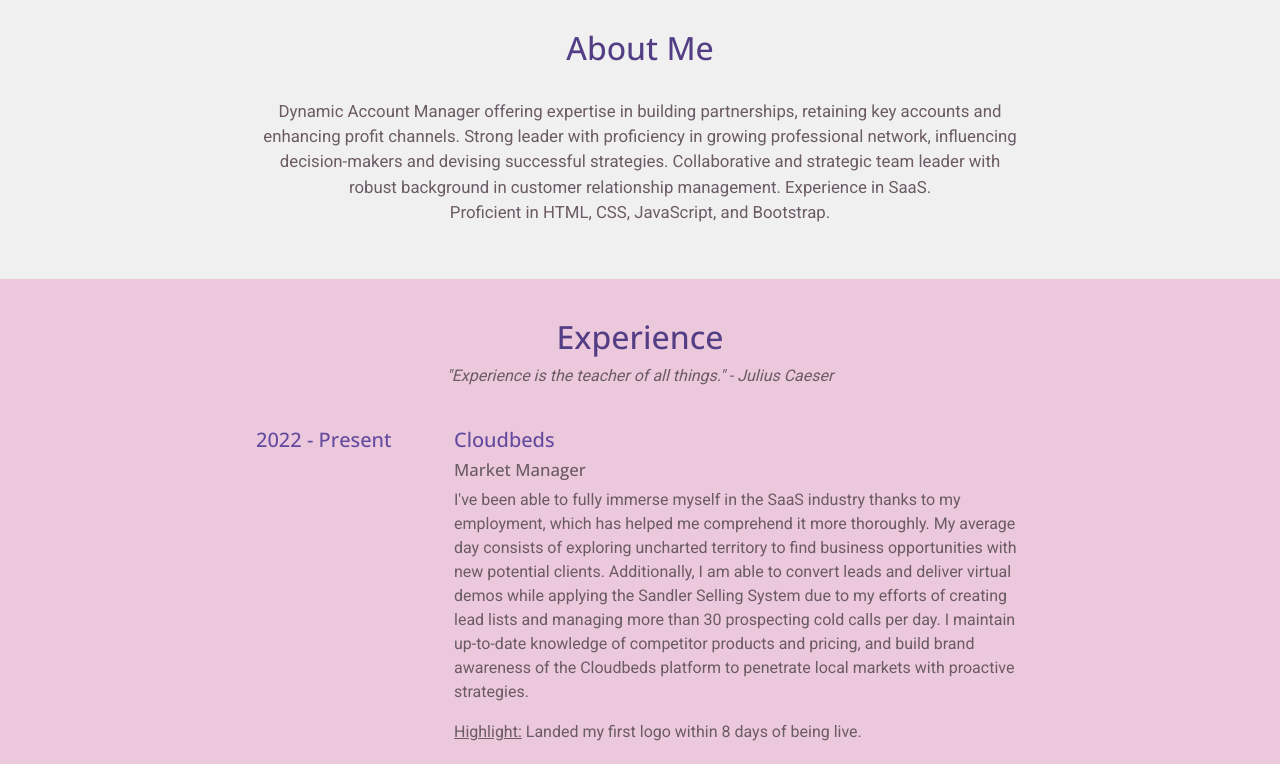
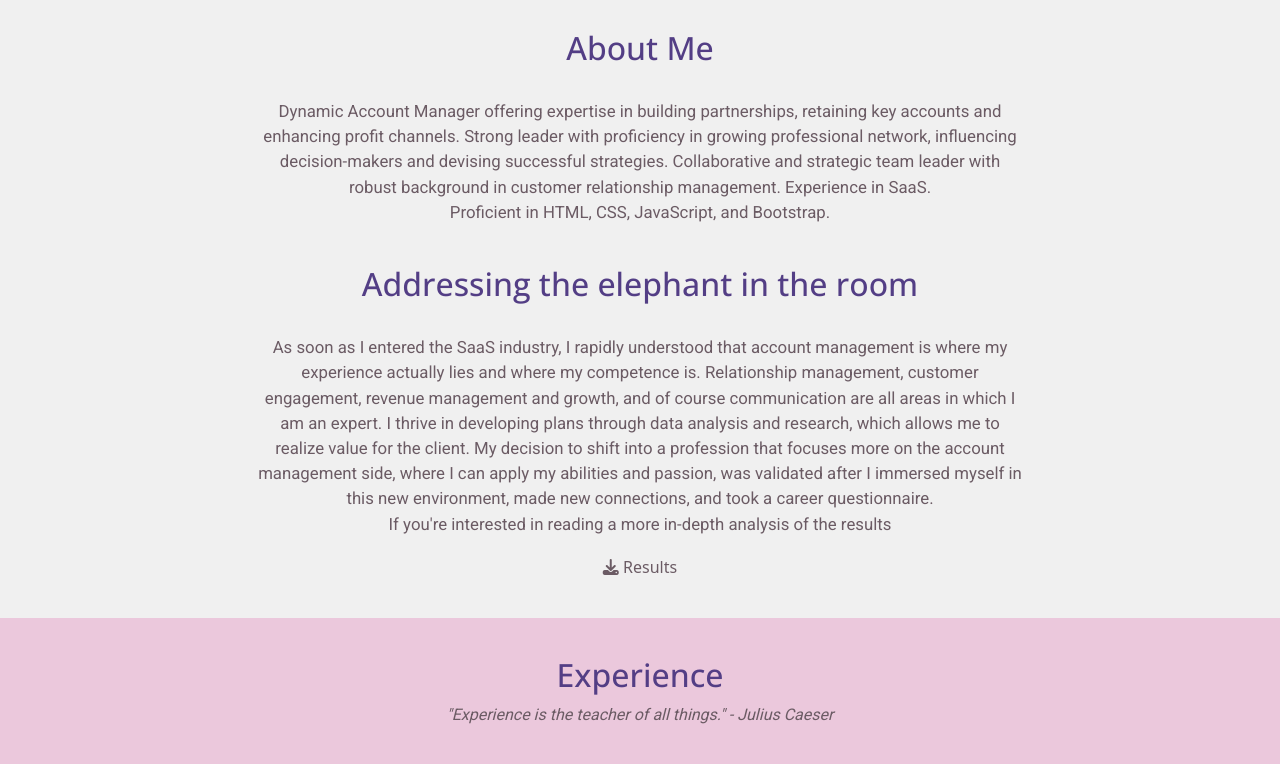
Before and after one commit to amanatjaisinghani/Amanat-Jaisinghani-Interactive-Resume, a plain HTML site: page index.html in a window 1280 px wide. Shown: the part 1079-1843 px from the top of the page. Drawn offline with nearby package versions, Linux system fonts and the light colour scheme.

Commit message:
Update index.html
- added Elephant in the room section with download button

```diff
--- a/index.html
+++ b/index.html
@@ -91,7 +91,13 @@
       <img class="profile-image" src="images/me.jpeg" alt="Image of Amanat">
       <h5 class="blurb">A vibrant account manager with skills in relationship management, maximizing business margins, and a passion for technology.</h5><br>
       <h2>About Me</h2><br>
-      <p class="profile-text">Dynamic Account Manager offering expertise in building partnerships, retaining key accounts and enhancing profit channels. Strong leader with proficiency in growing professional network, influencing decision-makers and devising successful strategies. Collaborative and strategic team leader with robust background in customer relationship management. Experience in SaaS. <br>Proficient in HTML, CSS, JavaScript, and Bootstrap.</p>
+      <p class="profile-text">Dynamic Account Manager offering expertise in building partnerships, retaining key accounts and enhancing profit channels. Strong leader with proficiency in growing professional network, influencing decision-makers and devising successful strategies. Collaborative and strategic team leader with robust background in customer relationship management. Experience in SaaS. <br>Proficient in HTML, CSS, JavaScript, and Bootstrap.</p><br>
+
+      <h2>Addressing the elephant in the room</h2><br>
+      <p class="profile-text">As soon as I entered the SaaS industry, I rapidly understood that account management is where my experience actually lies and where my competence is. Relationship management, customer engagement, revenue management and growth, and of course communication are all areas in which I am an expert. I thrive in developing plans through data analysis and research, which allows me to realize value for the client. My decision to shift into a profession that focuses more on the account management side, where I can apply my abilities and passion, was validated after I immersed myself in this new environment, made new connections, and took a career questionnaire.<br>If you're interested in reading a more in-depth analysis of the results</p>
+
+      <a class="btn btn-outline-none btn-md" href="images/Amanat Jaisinghani - Resume.pdf" download><i class="fa fa-solid fa-download"></i> Results</a>
+
     </div>
 
   </section>
```
